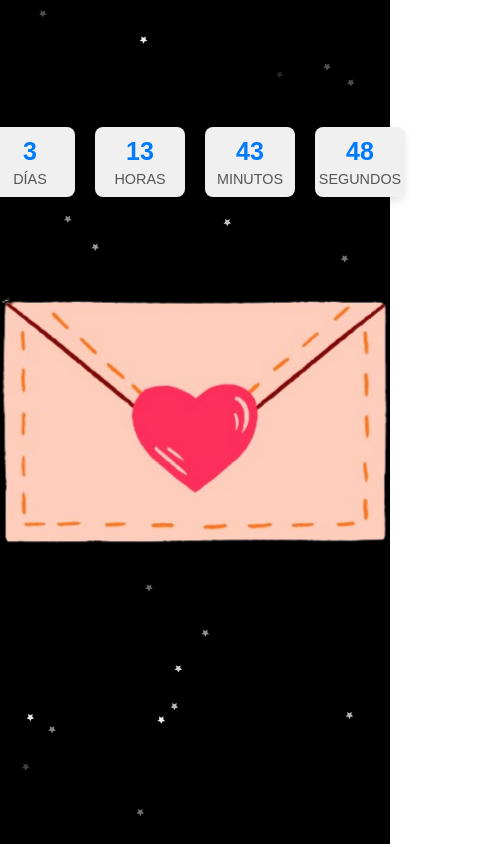
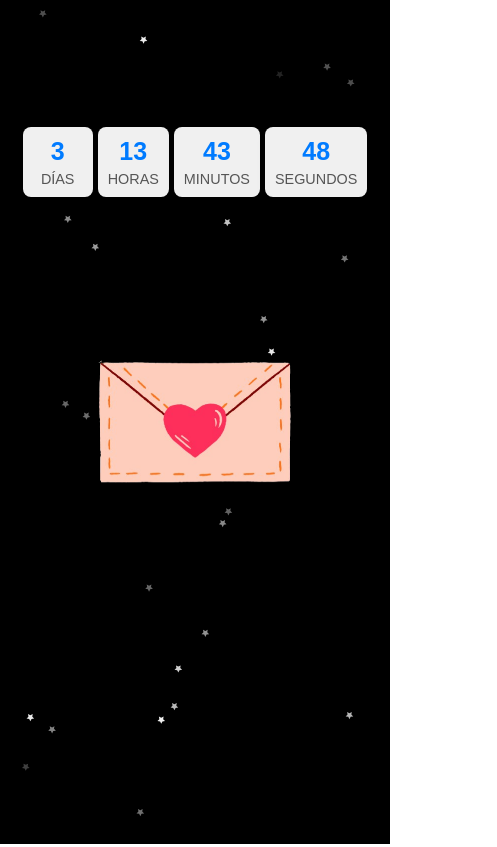
Before and after one commit to LuiguiHernandez/propuesta.github.io, a React (Create React App) app: page / in a window 390 px wide. Shown: the whole page, 497 px wide, since content can reach past the window. Built offline with nearby package versions, Linux system fonts and the light colour scheme.

Commit message:
Creando el resposive de la pagina principal

```diff
--- a/src/App.scss
+++ b/src/App.scss
@@ -15,11 +15,20 @@
         height: 100vh;
         justify-content: center;
         align-items: center;
-        animation: animation-cart 1s ease-in-out infinite alternate;
+
 
         img {
             width: 600px;
             cursor: pointer;
+            animation: animation-cart 1s ease-in-out infinite alternate;
         }
     }
+    @media screen and (max-width: 768px) {
+        .cart {
+            img {
+                width: 300px;
+            }
+        }
+
+    }
 }
--- a/src/App.tsx
+++ b/src/App.tsx
@@ -5,8 +5,9 @@ import CountdownComponent from './components/countdown/CountdownComponent';
 function App() {
   return (
     <div className='wrap-message'>
-      <CountdownComponent targetDate={new Date('2025-06-08T10:00:00')} />
+
       <div className="cart">
+        <CountdownComponent targetDate={new Date('2025-06-08T10:00:00')} />
         <img src={ImageCart} />
       </div>
 
--- a/src/components/countdown/Countdown.scss
+++ b/src/components/countdown/Countdown.scss
@@ -9,6 +9,11 @@
     color: #333;
     position: absolute;
     top: 15%;
+    @media screen and (max-width: 768px) {
+        display: flex;
+        gap: 5px;
+        align-items: center;
+    }
 }
 
 .countdown-item {
@@ -20,6 +25,10 @@
     border-radius: 8px;
     box-shadow: 0 4px 8px rgba(0, 0, 0, 0.1);
     min-width: 70px;
+    @media screen and (max-width: 768px) {
+        min-width: 50px;
+
+    }
 }
 
 .countdown-value {
--- a/src/index.css
+++ b/src/index.css
@@ -1,4 +1,6 @@
 body {
+  width: 100%;
+  height: 100%;
   margin: 0;
   font-family: -apple-system, BlinkMacSystemFont, 'Segoe UI', 'Roboto', 'Oxygen',
     'Ubuntu', 'Cantarell', 'Fira Sans', 'Droid Sans', 'Helvetica Neue',
```
